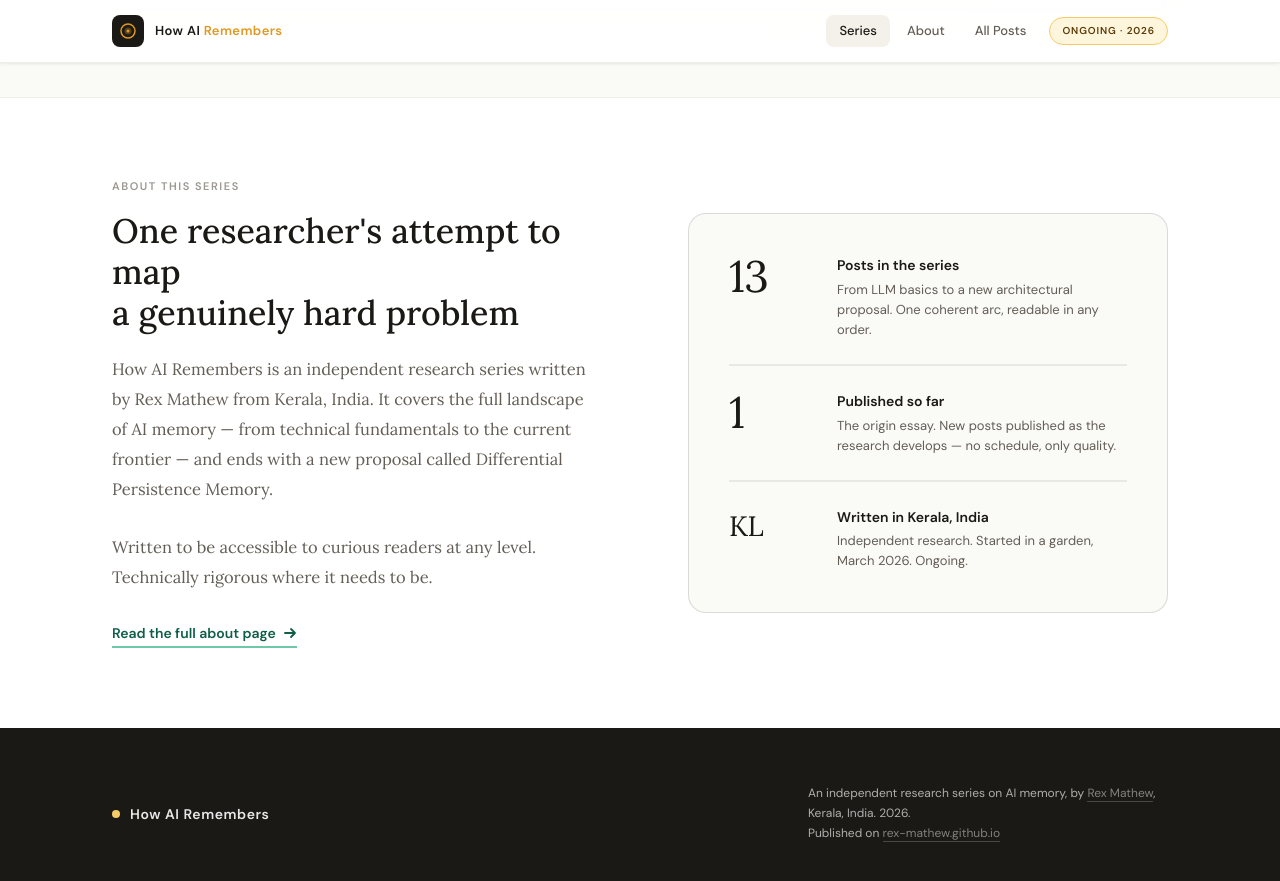
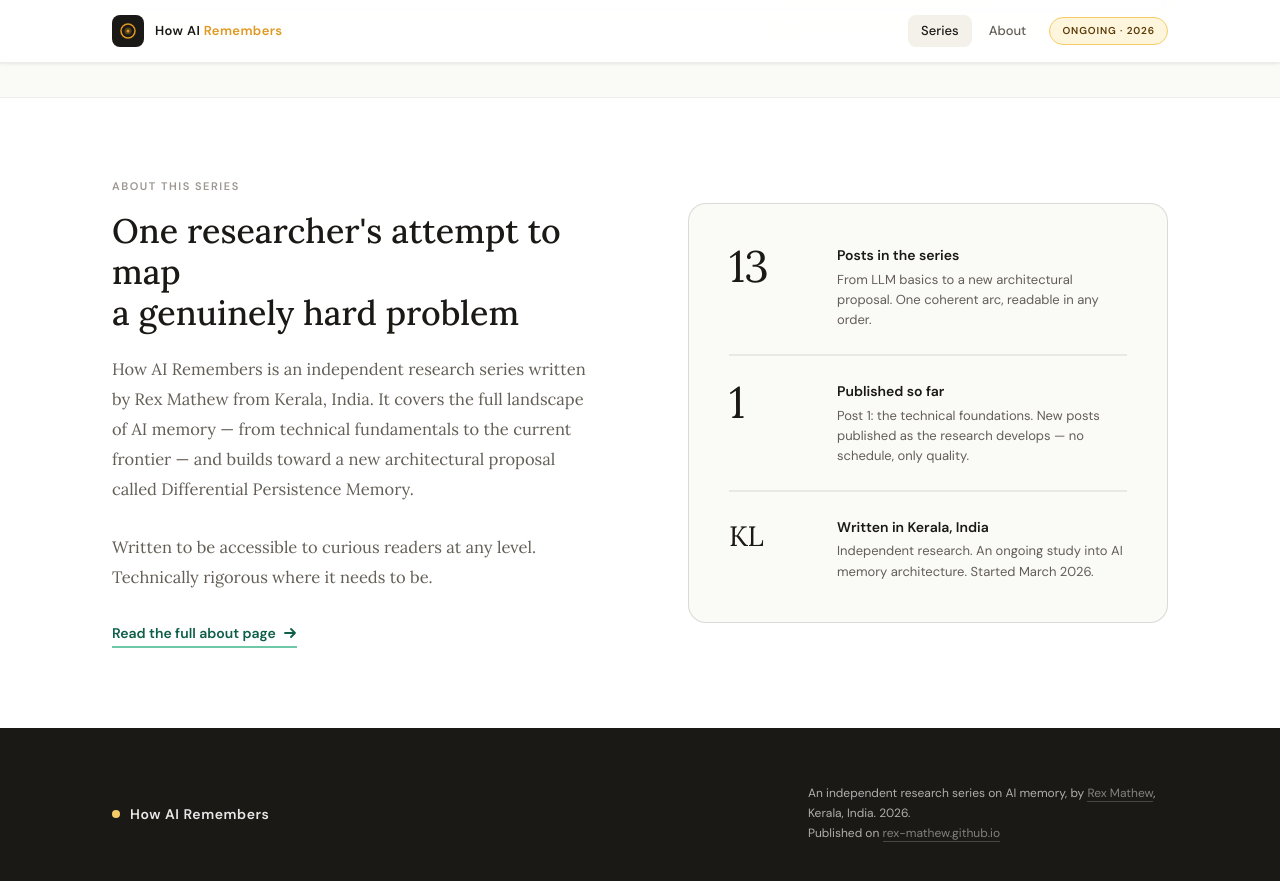
Before and after one commit to rex-mathew/rex-mathew.github.io, a Jekyll site: the page index.html, which Jekyll copies as it is, in a window 1280 px wide and 900 px high, scrolled down 5563 px. Shown: the top 881 px of the window. Built offline with Jekyll 4.4.1, drawn with Linux system fonts in a browser that asks for light colours; some of the changed text lies outside the part shown.

Commit message:
Update index.html

```diff
--- a/index.html
+++ b/index.html
@@ -662,7 +662,6 @@
     <nav class="hdr-nav">
       <a href="/" class="nav-a active">Series</a>
       <a href="/about/" class="nav-a">About</a>
-      <a href="/posts/" class="nav-a">All Posts</a>
       <span class="nav-chip">Ongoing · 2026</span>
     </nav>
   </div>
@@ -854,7 +853,7 @@
         </div>
         <span class="pc-num">03</span>
         <h3 class="pc-title">The new proposal</h3>
-        <p class="pc-body">A different architecture for AI memory — one that doesn't decide what matters at intake, but lets importance emerge through survival. Born from a weed in a Kerala garden.</p>
+        <p class="pc-body">A different architecture for AI memory — one that doesn't decide what matters at intake, but lets importance emerge through survival. The proposal is called Differential Persistence Memory.</p>
       </div>
     </div>
   </div>
@@ -901,7 +900,7 @@
       </div>
 
       <!-- Post 1 -->
-      <a class="ch upcoming sr sd1" href="/posts/llm-training-weights/">
+      <a class="ch live sr sd1" href="/posts/llm-training-weights/">
         <div class="ch-lft"><div class="ch-num n-live">1</div><div class="ch-connector"></div></div>
         <div class="ch-mid">
           <div class="ch-tag" style="color:var(--ad)">Foundations</div>
@@ -1291,7 +1290,7 @@
     <div class="sr-l">
       <span class="about-kicker">About this series</span>
       <h2 class="about-h2">One researcher's attempt to map<br>a genuinely hard problem</h2>
-      <p class="about-body">How AI Remembers is an independent research series written by Rex Mathew from Kerala, India. It covers the full landscape of AI memory — from technical fundamentals to the current frontier — and ends with a new proposal called Differential Persistence Memory.</p>
+      <p class="about-body">How AI Remembers is an independent research series written by Rex Mathew from Kerala, India. It covers the full landscape of AI memory — from technical fundamentals to the current frontier — and builds toward a new architectural proposal called Differential Persistence Memory.</p>
       <p class="about-body" style="margin-bottom:1.75rem">Written to be accessible to curious readers at any level. Technically rigorous where it needs to be.</p>
       <a href="/about/" class="about-link">
         Read the full about page
@@ -1312,7 +1311,7 @@
         <span class="stat-num">1</span>
         <div class="stat-info">
           <div class="stat-label">Published so far</div>
-          <div class="stat-sub">The origin essay. New posts published as the research develops — no schedule, only quality.</div>
+          <div class="stat-sub">Post 1: the technical foundations. New posts published as the research develops — no schedule, only quality.</div>
         </div>
       </div>
       <div class="ac-divider" style="height:1px;background:var(--bd)"></div>
@@ -1320,7 +1319,7 @@
         <span class="stat-num" style="font-size:28px;padding-top:6px">KL</span>
         <div class="stat-info">
           <div class="stat-label">Written in Kerala, India</div>
-          <div class="stat-sub">Independent research. Started in a garden, March 2026. Ongoing.</div>
+          <div class="stat-sub">Independent research. An ongoing study into AI memory architecture. Started March 2026.</div>
         </div>
       </div>
     </div>
```
